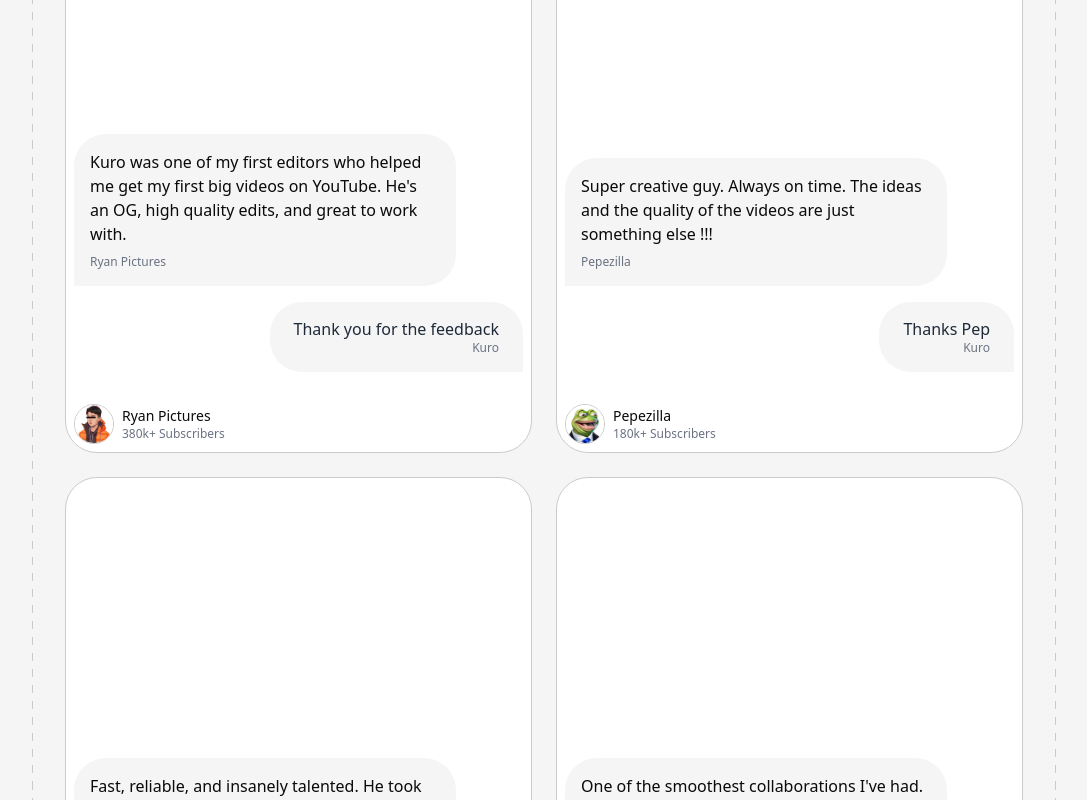
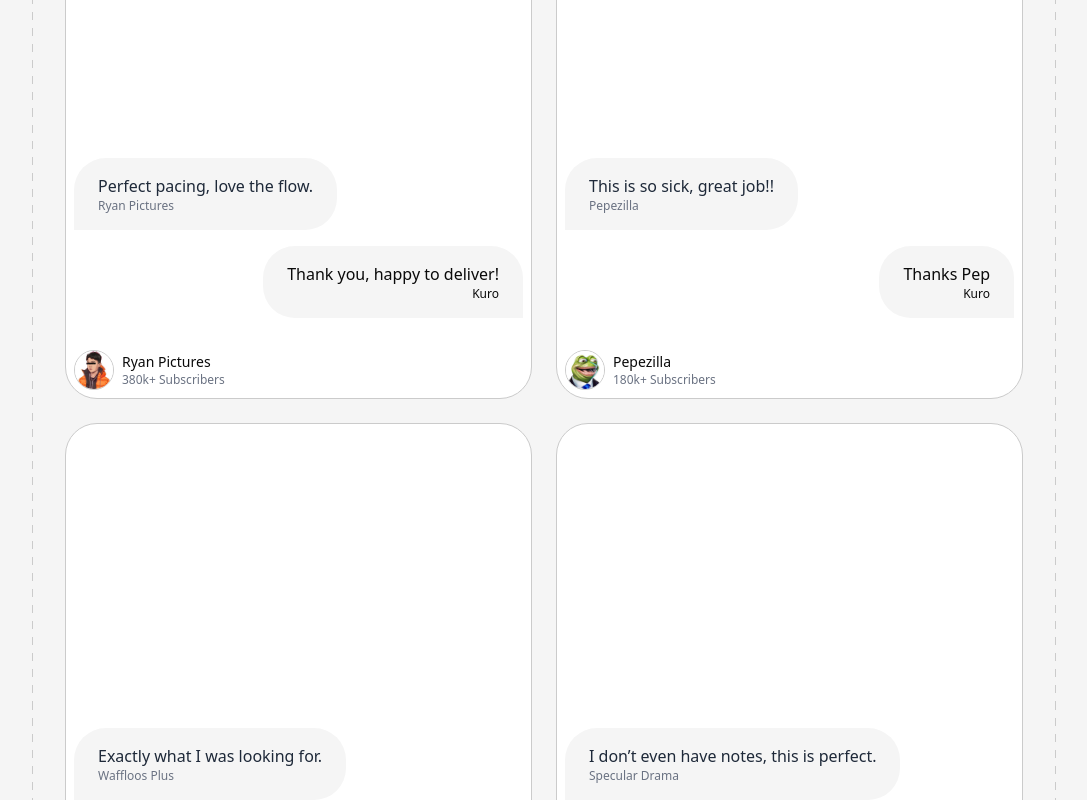
Before and after one commit to devansh193/kuro, a Next.js app: page / in a window 1280 px wide. Shown: the part 1020-1820 px from the top of the page, without its empty margins (96-1183 px from the left). Built offline with nearby package versions, Linux system fonts and the light colour scheme; a web font is replaced by a local one.

Commit message:
fucked-fixes

```diff
--- a/src/data/videos.ts
+++ b/src/data/videos.ts
@@ -2,9 +2,8 @@ export const videos = [
   {
     id: 3,
     videoId: "Y76PMmZnYQY",
-    client:
-      "Kuro was one of my first editors who helped me get my first big videos on YouTube. He's an OG, high quality edits, and great to work with.",
-    kuro: "Thank you for the feedback",
+    client: " Perfect pacing, love the flow.",
+    kuro: "Thank you, happy to deliver!",
     clientName: "Ryan Pictures",
     imageSrc: "/1.jpg",
     youtubeStats: "380k+ Subscribers",
@@ -12,8 +11,7 @@ export const videos = [
   {
     id: 1,
     videoId: "9tjM627dvLk",
-    client:
-      "Super creative guy. Always on time. The ideas and the quality of the videos are just something else !!!",
+    client: "This is so sick, great job!!",
     kuro: "Thanks Pep",
     clientName: "Pepezilla",
     imageSrc: "/2.jpg",
@@ -22,8 +20,7 @@ export const videos = [
   {
     id: 4,
     videoId: "kYLBNEn7KVI",
-    client:
-      " Fast, reliable, and insanely talented. He took my rough footage and turned it into something I was proud to upload. Couldn't recommend enough!",
+    client: " Exactly what I was looking for.",
     kuro: "Thank you",
     clientName: "Waffloos Plus",
     imageSrc: "/4.jpg",
@@ -32,8 +29,7 @@ export const videos = [
   {
     id: 6,
     videoId: "0H6bGdsGpOs",
-    client:
-      " One of the smoothest collaborations I've had. Kuro not only edits but also understands content strategy. The videos performed way better after his touch.",
+    client: " I don’t even have notes, this is perfect.",
     kuro: "Thank you for the feedback",
     clientName: "Specular Drama",
     imageSrc: "/7.jpg",
--- a/src/modules/home/views/home-view.tsx
+++ b/src/modules/home/views/home-view.tsx
@@ -1,10 +1,10 @@
 "use client";
 import { DottedBackground } from "@/modules/home/components/ui/dotted-background";
 import { ContainerTextFlip } from "@/modules/home/components/ui/text-rotate";
+import { AvatarGroup } from "@/components/avatar-group";
 import { Button } from "@/components/ui/button";
+import { sampleAvatars } from "@/data/sample";
 import { motion } from "framer-motion";
-import { AvatarGroup } from "@/components/avatar-group";
-import { sampleAvatars } from "@/data/sample";
 import { cn } from "@/lib/utils";
 
 export const HomeView = () => {
--- a/src/modules/projects/components/ui/project-card.tsx
+++ b/src/modules/projects/components/ui/project-card.tsx
@@ -22,7 +22,7 @@ export const ProjectCard = ({
 }: VideoCardProps) => {
   return (
     <motion.div
-      className="group rounded-[32px] w-full h-138 md:h-150 p-2 flex flex-col bg-white border-[1px] gap-y-4"
+      className="group rounded-[32px] w-full p-2 flex flex-col bg-white border-[1px] gap-y-4"
       whileHover={{
         y: -10,
         transition: { duration: 0.2, ease: "easeOut" },
@@ -37,29 +37,29 @@ export const ProjectCard = ({
           initial={{ opacity: 0, x: -20 }}
           animate={{ opacity: 1, x: 0 }}
           transition={{ duration: 0.3, delay: 1 }}
-          className="rounded-[32px] rounded-bl-none max-w-[85%] bg-background px-4 py-4 flex flex-col justify-between gap-y-2 selection-black"
+          className="self-start rounded-[32px] rounded-bl-none group-hover:bg-black md:bg-background bg-black transition-colors duration-300 px-6 py-4
+             flex flex-col justify-between selection-white"
         >
-          <h1>{client}</h1>
-          <p className="text-start text-xs text-gray-500">{clientName}</p>
+          <h1 className=" text-white  md:text-gray-800 group-hover:text-white">
+            {client}
+          </h1>
+          <p className="text-start text-xs text-gray-500 group-hover:text-gray-300">
+            {clientName}
+          </p>
         </motion.div>
 
         <motion.div
           initial={{ opacity: 0, x: 20 }}
           animate={{ opacity: 1, x: 0 }}
           transition={{ duration: 0.3, delay: 1.3 }}
-          className="self-end rounded-[32px] rounded-br-none  bg-black md:bg-background
-             transition-colors duration-1000  ease-out group-hover:bg-black px-6 py-4
+          className="self-end rounded-[32px] rounded-br-none bg-background px-6 py-4
              flex flex-col justify-between selection-white"
         >
-          <h1 className="text-sm md:text-base font-medium leading-snug text-white  md:text-gray-800 group-hover:text-white">
-            {kuro}
-          </h1>
-          <p className="text-end text-xs text-gray-500 group-hover:text-gray-300">
-            Kuro
-          </p>
+          <h1 className="">{kuro}</h1>
+          <p className="text-end text-xs">Kuro</p>
         </motion.div>
       </div>
-      <div className="flex items-center justify-start mt-4 gap-x-2">
+      <div className="flex items-center justify-send mt-4 gap-x-2">
         <Image
           className="rounded-full border-[1.5px]"
           src={imageSrc || "/1.jpg"}
```
